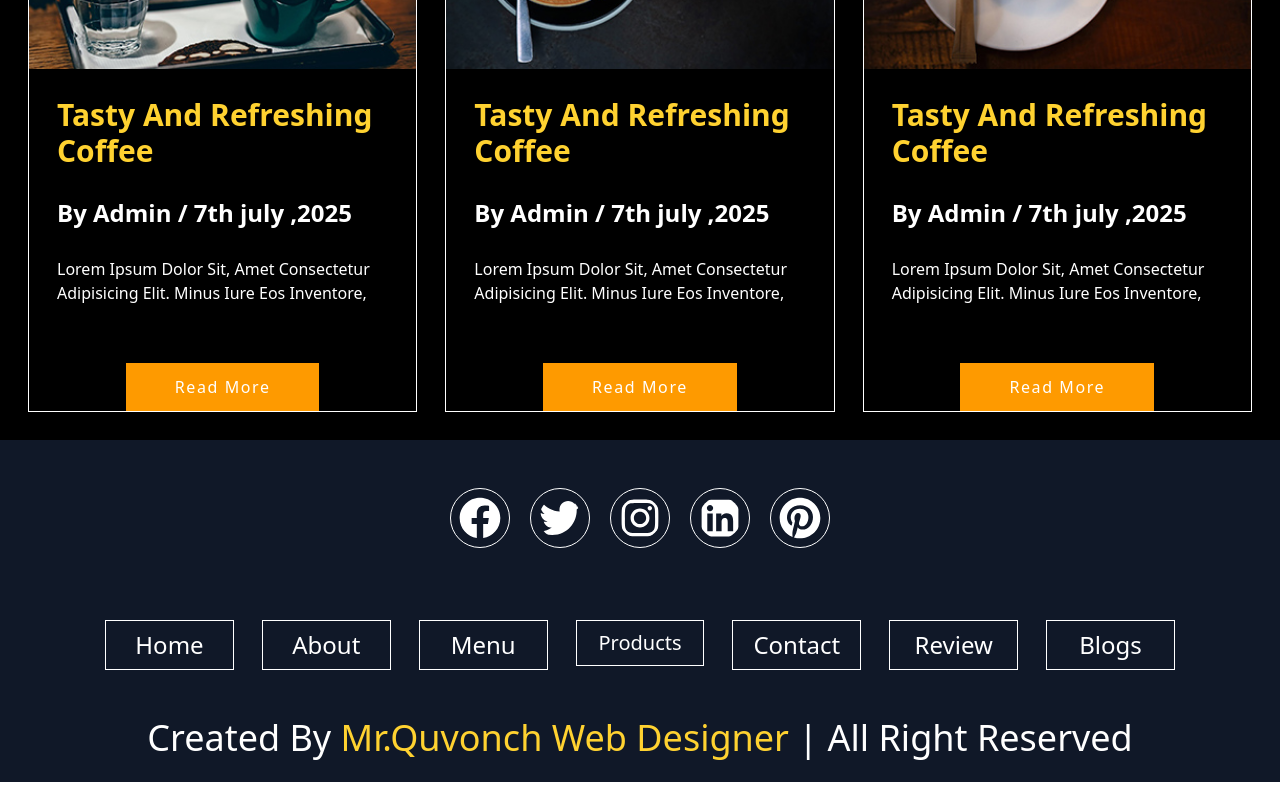
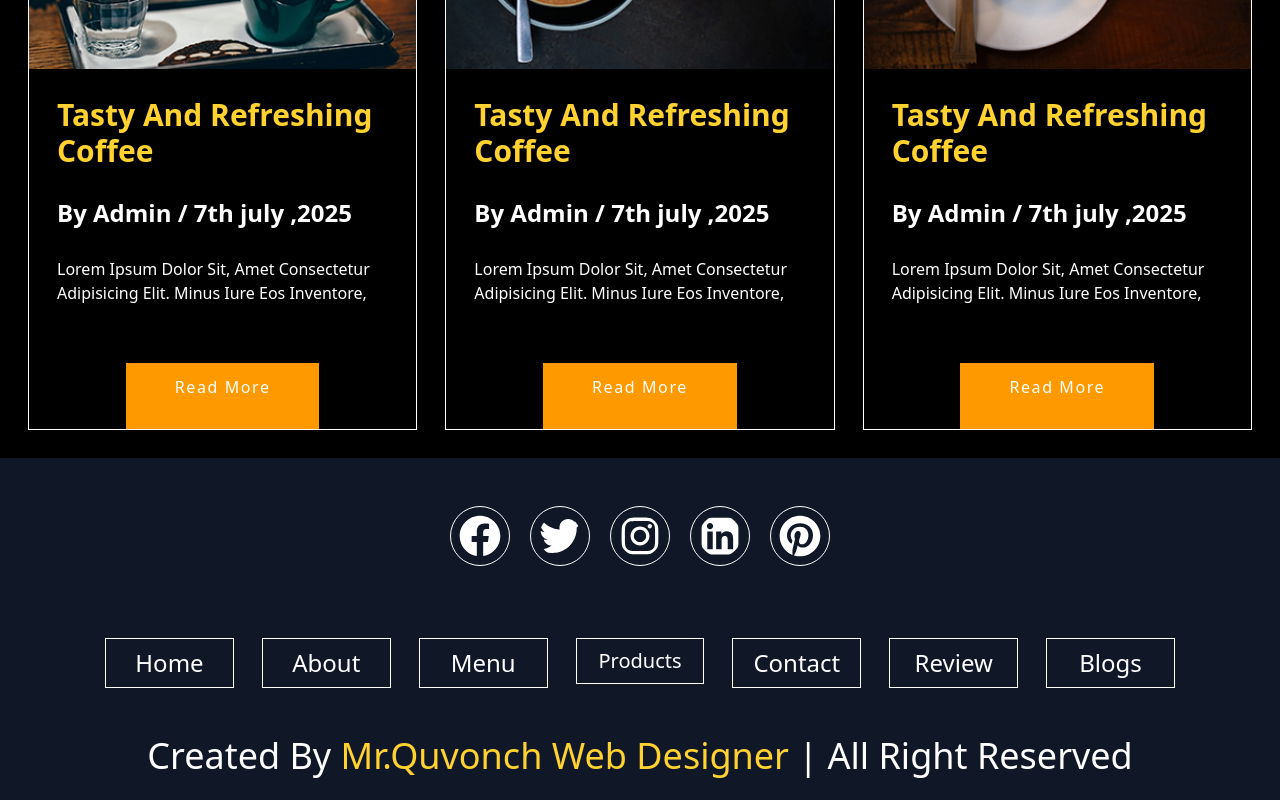
Before and after one commit to mehroj39/shop, a React (Vite) app: page / in a window 1280 px wide. Shown: the part 4380-5180 px from the top of the page. Built offline with nearby package versions, Linux system fonts and the light colour scheme; some icons are missing.

Commit message:
home page changed

```diff
--- a/src/pages/Blogs.jsx
+++ b/src/pages/Blogs.jsx
@@ -18,7 +18,7 @@ const Blogs = () => {
             <p className='px-7 text-white'>Lorem Ipsum Dolor Sit, Amet Consectetur Adipisicing Elit. Minus Iure Eos Inventore,  </p>
             <button className='w-1/2 hover:w-2/3 min-w-[150px] sm:min-w-[170px] transition-all duration-500 ease-in-out
              whitespace-nowrap overflow-hidden
-             tracking-widest px-4 py-3 text-white bg-amber-500 mt-[30px] mx-auto'>Read More</button>
+             tracking-widest px-4 py-3 text-white bg-amber-500 mt-[30px] pb-[30px] mx-auto'>Read More</button>
           </div>
           <div className='flex flex-col gap-7 bg-black border border-white '>
             <img src={pic2} alt="pic1" />
@@ -27,7 +27,7 @@ const Blogs = () => {
             <p className='px-7 text-white'>Lorem Ipsum Dolor Sit, Amet Consectetur Adipisicing Elit. Minus Iure Eos Inventore,  </p>
             <button className='w-1/2 hover:w-2/3 min-w-[150px] sm:min-w-[170px] transition-all duration-500 ease-in-out
              whitespace-nowrap overflow-hidden
-             tracking-widest px-4 py-3 text-white bg-amber-500 mt-[30px] mx-auto'>Read More</button>
+             tracking-widest px-4 py-3 text-white bg-amber-500 mt-[30px] pb-[30px] mx-auto'>Read More</button>
           </div>
           <div className='flex flex-col gap-7 bg-black border border-white '>
             <img src={pic3} alt="pic1" />
@@ -36,7 +36,7 @@ const Blogs = () => {
             <p className='px-7 text-white'>Lorem Ipsum Dolor Sit, Amet Consectetur Adipisicing Elit. Minus Iure Eos Inventore,  </p>
             <button className='w-1/2 hover:w-2/3 min-w-[150px] sm:min-w-[170px] transition-all duration-500 ease-in-out
              whitespace-nowrap overflow-hidden
-             tracking-widest px-4 py-3 text-white bg-amber-500 mt-[30px] mx-auto'>Read More</button>
+             tracking-widest px-4 py-3 text-white bg-amber-500 mt-[30px] pb-[30px] mx-auto'>Read More</button>
           </div>
         </div>
       </div>
```
